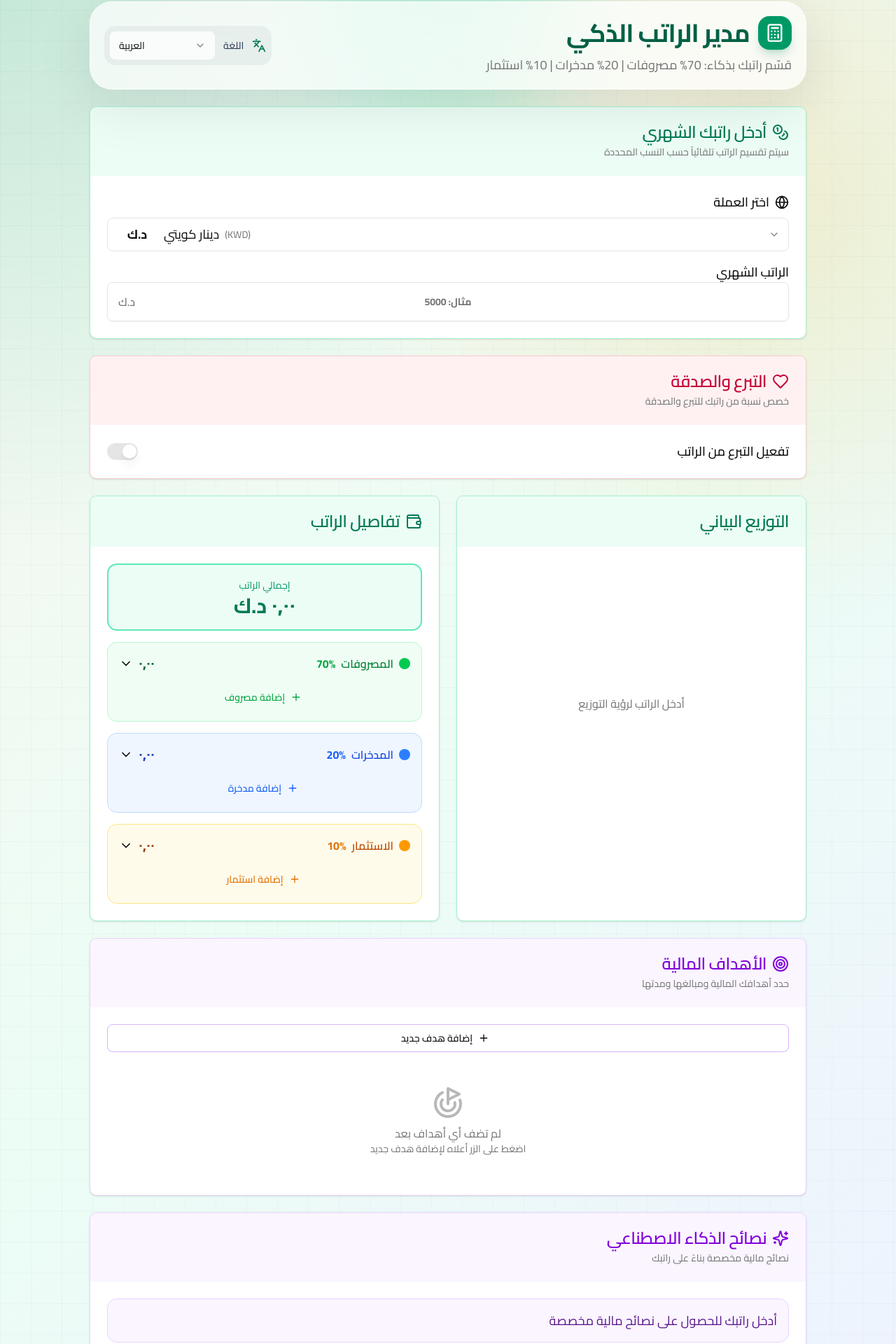
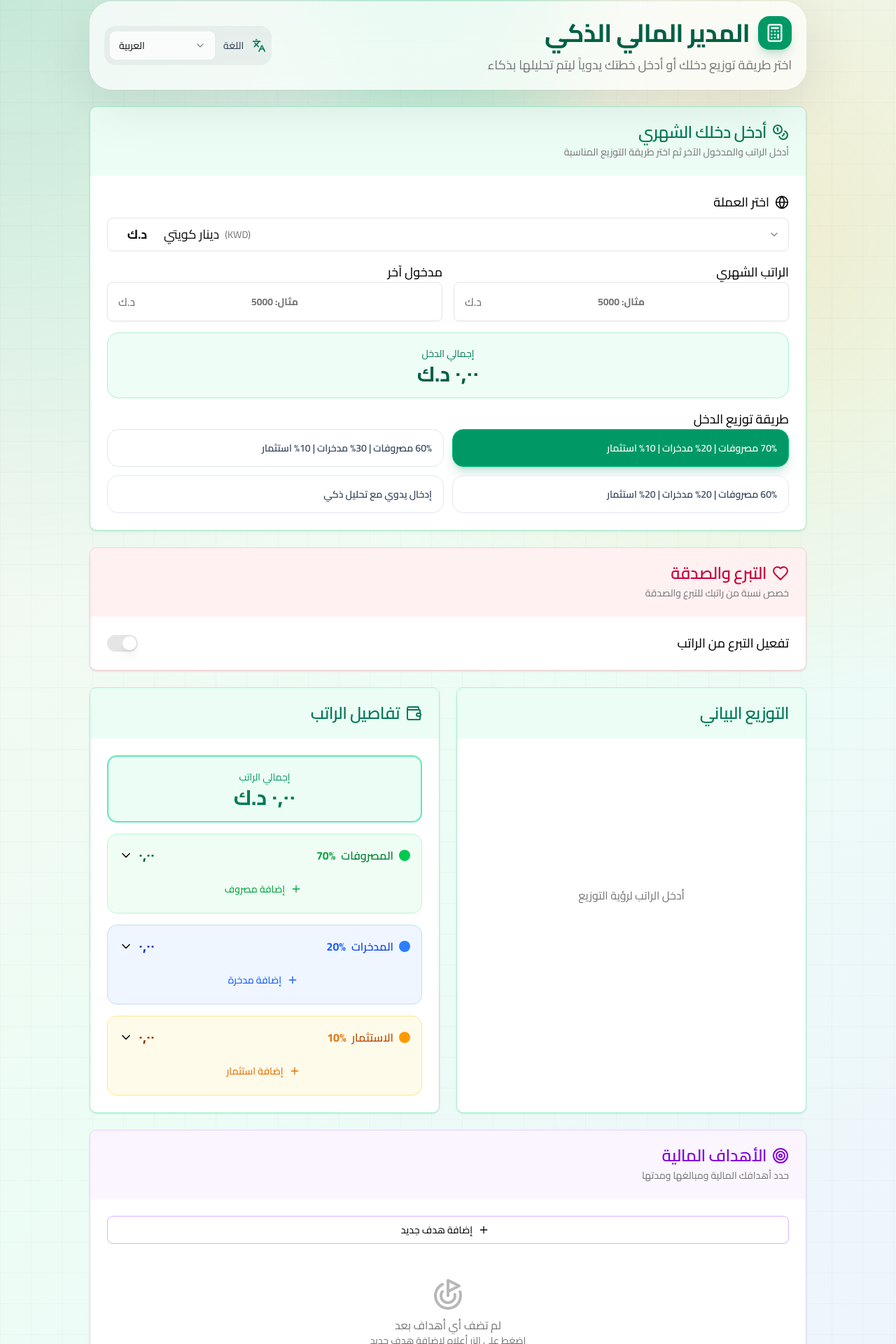
Before and after one commit to elqallaf09/thesfm, a Next.js app: page / in a window 1280 px wide. Shown: the part 30-1950 px from the top of the page at 70% size. Built offline with nearby package versions, Linux system fonts and the light colour scheme.

Commit message:
إضافة توزيع الدخل (v5)
conversationId: 83692

```diff
--- a/src/app/page.tsx
+++ b/src/app/page.tsx
@@ -202,13 +202,25 @@ export default function SalaryManager() {
   const [language, setLanguage] = useState<'ar' | 'en'>('ar');
   const isArabic = language === 'ar';
   const text = {
-    title: isArabic ? 'مدير الراتب الذكي' : 'Smart Salary Manager',
-    subtitle: isArabic ? 'قسّم راتبك بذكاء: 70% مصروفات | 20% مدخرات | 10% استثمار' : 'Split your salary smartly: 70% expenses | 20% savings | 10% investment',
+    title: isArabic ? 'المدير المالي الذكي' : 'Smart Financial Manager',
+    subtitle: isArabic ? 'اختر طريقة توزيع دخلك أو أدخل خطتك يدوياً ليتم تحليلها بذكاء' : 'Choose an income split or enter your own plan for smart analysis',
     langLabel: isArabic ? 'اللغة' : 'Language',
-    salaryTitle: isArabic ? 'أدخل راتبك الشهري' : 'Enter your monthly salary',
-    salaryDesc: isArabic ? 'سيتم تقسيم الراتب تلقائياً حسب النسب المحددة' : 'Your salary will be split automatically by the selected percentages',
+    salaryTitle: isArabic ? 'أدخل دخلك الشهري' : 'Enter your monthly income',
+    salaryDesc: isArabic ? 'أدخل الراتب والمدخول الآخر ثم اختر طريقة التوزيع المناسبة' : 'Enter salary and other income, then choose the best split method',
     currency: isArabic ? 'اختر العملة' : 'Choose currency',
     monthlySalary: isArabic ? 'الراتب الشهري' : 'Monthly salary',
+    otherIncome: isArabic ? 'مدخول آخر' : 'Other income',
+    totalIncome: isArabic ? 'إجمالي الدخل' : 'Total income',
+    distributionMethod: isArabic ? 'طريقة توزيع الدخل' : 'Income distribution method',
+    plan70: isArabic ? '70% مصروفات | 20% مدخرات | 10% استثمار' : '70% expenses | 20% savings | 10% investment',
+    plan60Savings: isArabic ? '60% مصروفات | 30% مدخرات | 10% استثمار' : '60% expenses | 30% savings | 10% investment',
+    plan60Invest: isArabic ? '60% مصروفات | 20% مدخرات | 20% استثمار' : '60% expenses | 20% savings | 20% investment',
+    manualPlan: isArabic ? 'إدخال يدوي مع تحليل ذكي' : 'Manual entry with smart analysis',
+    manualDesc: isArabic ? 'أدخل الراتب + المدخول الآخر ثم عبئ المصروفات والمدخرات والاستثمار يدوياً' : 'Enter salary + other income, then manually fill expenses, savings, and investment',
+    manualExpenses: isArabic ? 'مصروفات يدوية' : 'Manual expenses',
+    manualSavings: isArabic ? 'مدخرات يدوية' : 'Manual savings',
+    manualInvestment: isArabic ? 'استثمار يدوي' : 'Manual investment',
+    aiBestChoice: isArabic ? 'تحليل الذكاء الاصطناعي' : 'AI analysis',
     placeholder: isArabic ? 'مثال: 5000' : 'Example: 5000',
     charityTitle: isArabic ? 'التبرع والصدقة' : 'Donation and charity',
     charityDesc: isArabic ? 'خصص نسبة من راتبك للتبرع والصدقة' : 'Allocate a percentage of your salary for donation and charity',
@@ -241,10 +253,16 @@ export default function SalaryManager() {
     randomAdvice: isArabic ? 'احصل على نصيحة عشوائية' : 'Get a random tip',
     print: isArabic ? 'طباعة / تصدير' : 'Print / Export',
     reset: isArabic ? 'إعادة تعيين' : 'Reset',
-    footer: isArabic ? 'مدير الراتب الذكي - ساعدك على تحقيق أهدافك المالية' : 'Smart Salary Manager - helping you reach your financial goals',
+    footer: isArabic ? 'المدير المالي الذكي - يساعدك على اتخاذ قرارات مالية أوضح' : 'Smart Financial Manager - helping you make clearer financial decisions',
   };
   const [salary, setSalary] = useState<string>('');
   const [salaryNumber, setSalaryNumber] = useState<number>(0);
+  const [otherIncome, setOtherIncome] = useState<string>('');
+  const [otherIncomeNumber, setOtherIncomeNumber] = useState<number>(0);
+  const [distributionMethod, setDistributionMethod] = useState<'70-20-10' | '60-30-10' | '60-20-20' | 'manual'>('70-20-10');
+  const [manualExpenses, setManualExpenses] = useState<string>('');
+  const [manualSavings, setManualSavings] = useState<string>('');
+  const [manualInvestment, setManualInvestment] = useState<string>('');
   const [charityPercentage, setCharityPercentage] = useState<number>(0);
   const [includeCharity, setIncludeCharity] = useState<boolean>(false);
   const [showAdvice, setShowAdvice] = useState<boolean>(false);
@@ -276,18 +294,35 @@ export default function SalaryManager() {
   };
 
   const generateId = () => Math.random().toString(36).substr(2, 9);
+  const totalIncome = salaryNumber + otherIncomeNumber;
 
   const calculateBreakdown = useCallback(() => {
-    const baseAmount = salaryNumber;
+    const baseAmount = salaryNumber + otherIncomeNumber;
     if (baseAmount <= 0) {
       setBreakdown({ expenses: 0, savings: 0, investment: 0, charity: 0 });
       return;
     }
 
-    let expenses = baseAmount * 0.7;
-    let savings = baseAmount * 0.2;
-    let investment = baseAmount * 0.1;
+    let expenses = 0;
+    let savings = 0;
+    let investment = 0;
     let charity = 0;
+
+    if (distributionMethod === 'manual') {
+      expenses = parseFloat(manualExpenses.replace(/[^\d.]/g, '')) || 0;
+      savings = parseFloat(manualSavings.replace(/[^\d.]/g, '')) || 0;
+      investment = parseFloat(manualInvestment.replace(/[^\d.]/g, '')) || 0;
+    } else {
+      const ratios = {
+        '70-20-10': { expenses: 0.7, savings: 0.2, investment: 0.1 },
+        '60-30-10': { expenses: 0.6, savings: 0.3, investment: 0.1 },
+        '60-20-20': { expenses: 0.6, savings: 0.2, investment: 0.2 },
+      }[distributionMethod];
+
+      expenses = baseAmount * ratios.expenses;
+      savings = baseAmount * ratios.savings;
+      investment = baseAmount * ratios.investment;
+    }
 
     if (includeCharity && charityPercentage > 0) {
       charity = baseAmount * (charityPercentage / 100);
@@ -302,7 +337,7 @@ export default function SalaryManager() {
       investment: Math.round(investment * 100) / 100,
       charity: Math.round(charity * 100) / 100,
     });
-  }, [salaryNumber, includeCharity, charityPercentage]);
+  }, [salaryNumber, otherIncomeNumber, includeCharity, charityPercentage, distributionMethod, manualExpenses, manualSavings, manualInvestment]);
 
   useEffect(() => {
     calculateBreakdown();
@@ -312,6 +347,51 @@ export default function SalaryManager() {
     const num = parseFloat(salary.replace(/[^\d.]/g, ''));
     setSalaryNumber(isNaN(num) ? 0 : num);
   }, [salary]);
+
+  useEffect(() => {
+    const num = parseFloat(otherIncome.replace(/[^\d.]/g, ''));
+    setOtherIncomeNumber(isNaN(num) ? 0 : num);
+  }, [otherIncome]);
+
+  const getManualAnalysis = () => {
+    if (distributionMethod !== 'manual') return '';
+    if (totalIncome <= 0) return isArabic ? 'أدخل الراتب والمدخول الآخر لبدء التحليل.' : 'Enter salary and other income to start analysis.';
+
+    const expenses = parseFloat(manualExpenses.replace(/[^\d.]/g, '')) || 0;
+    const savings = parseFloat(manualSavings.replace(/[^\d.]/g, '')) || 0;
+    const investment = parseFloat(manualInvestment.replace(/[^\d.]/g, '')) || 0;
+    const plannedTotal = expenses + savings + investment;
+
+    if (plannedTotal === 0) return isArabic ? 'املأ المصروفات والمدخرات والاستثمار ليتم حساب الأفضل تلقائياً.' : 'Fill expenses, savings, and investment to calculate the best choice automatically.';
+
+    const expenseRatio = expenses / totalIncome;
+    const savingRatio = savings / totalIncome;
+    const investmentRatio = investment / totalIncome;
+    const difference = totalIncome - plannedTotal;
+
+    const plans = [
+      { name: text.plan70, expenses: 0.7, savings: 0.2, investment: 0.1 },
+      { name: text.plan60Savings, expenses: 0.6, savings: 0.3, investment: 0.1 },
+      { name: text.plan60Invest, expenses: 0.6, savings: 0.2, investment: 0.2 },
+    ];
+
+    const bestPlan = plans
+      .map((plan) => ({
+        ...plan,
+        score: Math.abs(expenseRatio - plan.expenses) + Math.abs(savingRatio - plan.savings) + Math.abs(investmentRatio - plan.investment),
+      }))
+      .sort((a, b) => a.score - b.score)[0];
+
+    const balanceNote = difference > 0
+      ? (isArabic ? `يوجد مبلغ غير موزع قدره ${formatCurrency(difference)} ${getCurrentCurrency().symbol}.` : `There is an unallocated amount of ${formatCurrency(difference)} ${getCurrentCurrency().symbol}.`)
+      : difference < 0
+        ? (isArabic ? `الخطة تتجاوز دخلك بمبلغ ${formatCurrency(Math.abs(difference))} ${getCurrentCurrency().symbol}.` : `The plan exceeds your income by ${formatCurrency(Math.abs(difference))} ${getCurrentCurrency().symbol}.`)
+        : (isArabic ? 'تم توزيع كامل الدخل بشكل متوازن.' : 'Your full income has been allocated.');
+
+    return isArabic
+      ? `الأقرب لخطة إدخالك هو: ${bestPlan.name}. ${balanceNote} الأفضل آلياً هو تقليل المصروفات إذا تجاوزت 60% وزيادة المدخرات أو الاستثمار حسب هدفك.`
+      : `Closest match: ${bestPlan.name}. ${balanceNote} The smart recommendation is to reduce expenses if they exceed 60% and increase savings or investment based on your goal.`;
+  };
 
   const getRandomAdvice = () => {
     const randomIndex = Math.floor(Math.random() * ARABIC_ADVICE.length);
@@ -346,6 +426,12 @@ export default function SalaryManager() {
   const handleReset = () => {
     setSalary('');
     setSalaryNumber(0);
+    setOtherIncome('');
+    setOtherIncomeNumber(0);
+    setDistributionMethod('70-20-10');
+    setManualExpenses('');
+    setManualSavings('');
+    setManualInvestment('');
     setCharityPercentage(0);
     setIncludeCharity(false);
     setShowAdvice(false);
@@ -425,26 +511,26 @@ export default function SalaryManager() {
   };
 
   const getAIAdvice = (): string => {
-    if (salaryNumber === 0) return 'أدخل راتبك للحصول على نصائح مالية مخصصة';
+    if (totalIncome === 0) return isArabic ? 'أدخل راتبك ومدخولك الآخر للحصول على نصائح مالية مخصصة' : 'Enter your salary and other income to get personalized financial tips';
 
     const currency = getCurrentCurrency();
-    const salaryInCurrency = `${formatCurrency(salaryNumber)} ${currency.symbol}`;
+    const salaryInCurrency = `${formatCurrency(totalIncome)} ${currency.symbol}`;
 
     if (['KWD', 'BHD', 'OMR'].includes(selectedCurrency)) {
-      if (salaryNumber < 500) {
+      if (totalIncome < 500) {
         return `راتبك ${salaryInCurrency} جيد مقارنة بالعديد من الدول. ركز على تقليل المصاريف وبحث عن فرص إضافية.`;
-      } else if (salaryNumber < 1500) {
+      } else if (totalIncome < 1500) {
         return `راتبك ${salaryInCurrency} ممتاز. استثمر في صندوق طوارئ وفكر في الاستثمار العقاري.`;
       } else {
         return `راتبك ${salaryInCurrency} عالي جداً. فكر في استشارات مالية متخصصة وتوزيع استثماراتك.`;
       }
     }
 
-    if (salaryNumber < 2000) {
+    if (totalIncome < 2000) {
       return `مع راتبك ${salaryInCurrency}، ركز على تقليل المصاريف. تجنب الديون وبحث عن مصادر دخل إضافية.`;
-    } else if (salaryNumber < 5000) {
+    } else if (totalIncome < 5000) {
       return `راتبك ${salaryInCurrency} جيد. ابدأ صندوق طوارئ لـ 3-6 أشهر واستثمر في تطوير مهاراتك.`;
-    } else if (salaryNumber < 10000) {
+    } else if (totalIncome < 10000) {
       return `لديك ${salaryInCurrency} مرونة جيدة. نوّع استثماراتك وفكر في التأمين الصحي الشامل.`;
     } else {
       return `راتبك ${salaryInCurrency} ممتاز! فكر في استشارة مالية متخصصة وتبرع للأعمال الخيرية.`;
@@ -524,6 +610,7 @@ export default function SalaryManager() {
             </div>
 
             {/* Salary Input */}
+            <div className="grid gap-4 md:grid-cols-2">
               <div className="space-y-2">
                 <Label htmlFor="salary" className="text-lg font-medium">{text.monthlySalary}</Label>
                 <div className="relative">
@@ -541,6 +628,78 @@ export default function SalaryManager() {
                   </span>
                 </div>
               </div>
+              <div className="space-y-2">
+                <Label htmlFor="other-income" className="text-lg font-medium">{text.otherIncome}</Label>
+                <div className="relative">
+                  <Input
+                    id="other-income"
+                    type="text"
+                    value={otherIncome}
+                    onChange={(e) => setOtherIncome(e.target.value)}
+                    placeholder={text.placeholder}
+                    className="text-xl font-bold text-center h-14 text-input text-lg"
+                    dir="ltr"
+                  />
+                  <span className="absolute left-4 top-1/2 -translate-y-1/2 text-muted-foreground font-medium">
+                    {getCurrentCurrency().symbol}
+                  </span>
+                </div>
+              </div>
+            </div>
+
+            <div className="rounded-2xl border border-emerald-200 bg-emerald-50/80 p-4 text-center dark:border-emerald-800 dark:bg-emerald-900/30">
+              <span className="text-sm text-emerald-700 dark:text-emerald-300">{text.totalIncome}</span>
+              <p className="text-3xl font-bold text-emerald-800 dark:text-emerald-200">
+                {formatCurrency(totalIncome)} {getCurrentCurrency().symbol}
+              </p>
+            </div>
+
+            <div className="space-y-3">
+              <Label className="text-lg font-medium">{text.distributionMethod}</Label>
+              <div className="grid gap-3 md:grid-cols-2">
+                {[
+                  { value: '70-20-10', label: text.plan70 },
+                  { value: '60-30-10', label: text.plan60Savings },
+                  { value: '60-20-20', label: text.plan60Invest },
+                  { value: 'manual', label: text.manualPlan },
+                ].map((option) => (
+                  <button
+                    key={option.value}
+                    type="button"
+                    onClick={() => setDistributionMethod(option.value as typeof distributionMethod)}
+                    className={`rounded-2xl border p-4 text-start text-sm font-semibold transition-all ${distributionMethod === option.value
+                      ? 'border-emerald-500 bg-emerald-600 text-white shadow-lg shadow-emerald-700/20'
+                      : 'border-slate-200 bg-white/80 text-slate-700 hover:border-emerald-300 dark:border-slate-700 dark:bg-slate-900/60 dark:text-slate-200'
+                    }`}
+                  >
+                    {option.label}
+                  </button>
+                ))}
+              </div>
+            </div>
+
+            {distributionMethod === 'manual' && (
+              <div className="space-y-4 rounded-2xl border border-amber-200 bg-amber-50/80 p-4 dark:border-amber-800 dark:bg-amber-900/30">
+                <p className="text-sm text-amber-800 dark:text-amber-200">{text.manualDesc}</p>
+                <div className="grid gap-3 md:grid-cols-3">
+                  <div className="space-y-2">
+                    <Label>{text.manualExpenses}</Label>
+                    <Input value={manualExpenses} onChange={(e) => setManualExpenses(e.target.value)} placeholder="0.00" dir="ltr" />
+                  </div>
+                  <div className="space-y-2">
+                    <Label>{text.manualSavings}</Label>
+                    <Input value={manualSavings} onChange={(e) => setManualSavings(e.target.value)} placeholder="0.00" dir="ltr" />
+                  </div>
+                  <div className="space-y-2">
+                    <Label>{text.manualInvestment}</Label>
+                    <Input value={manualInvestment} onChange={(e) => setManualInvestment(e.target.value)} placeholder="0.00" dir="ltr" />
+                  </div>
+                </div>
+                <div className="rounded-xl border border-amber-300 bg-white/80 p-3 text-sm leading-relaxed text-amber-900 dark:border-amber-700 dark:bg-slate-950/40 dark:text-amber-100">
+                  <strong>{text.aiBestChoice}: </strong>{getManualAnalysis()}
+                </div>
+              </div>
+            )}
           </CardContent>
         </Card>
 
@@ -600,7 +759,7 @@ export default function SalaryManager() {
               </CardTitle>
             </CardHeader>
             <CardContent className="pt-6">
-              {salaryNumber > 0 ? (
+              {totalIncome > 0 ? (
                 <div className="space-y-4">
                   <div className="h-[280px]">
                     <ResponsiveContainer width="100%" height="100%">
@@ -696,7 +855,7 @@ export default function SalaryManager() {
                 <div className="text-center">
                   <span className="text-sm text-emerald-600 dark:text-emerald-400">{text.totalSalary}</span>
                   <p className="text-3xl font-bold text-emerald-700 dark:text-emerald-300">
-                    {formatCurrency(salaryNumber)} {getCurrentCurrency().symbol}
+                    {formatCurrency(totalIncome)} {getCurrentCurrency().symbol}
                   </p>
                 </div>
               </div>
```
Lines whose indentation alone changed are shown as unchanged.
